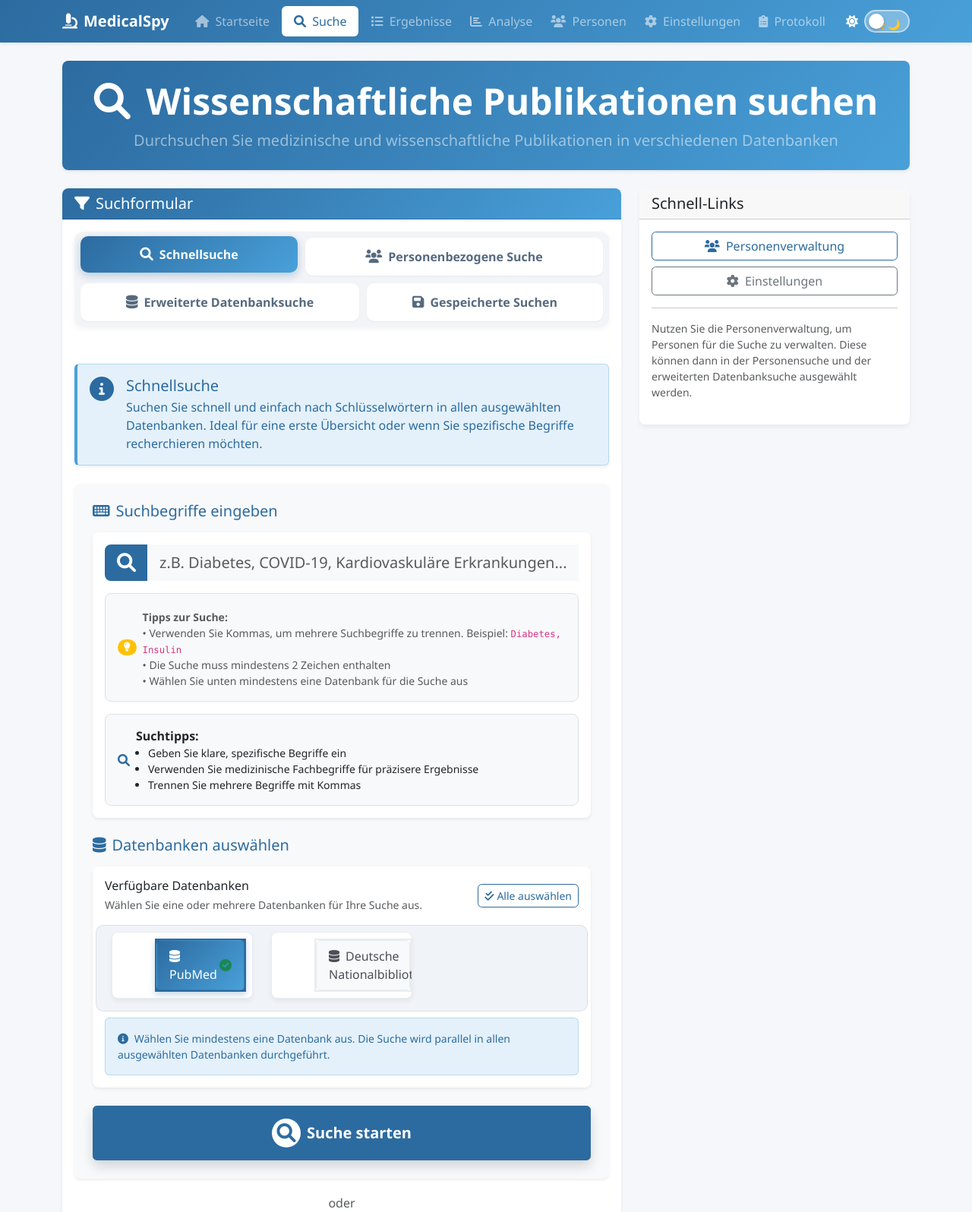
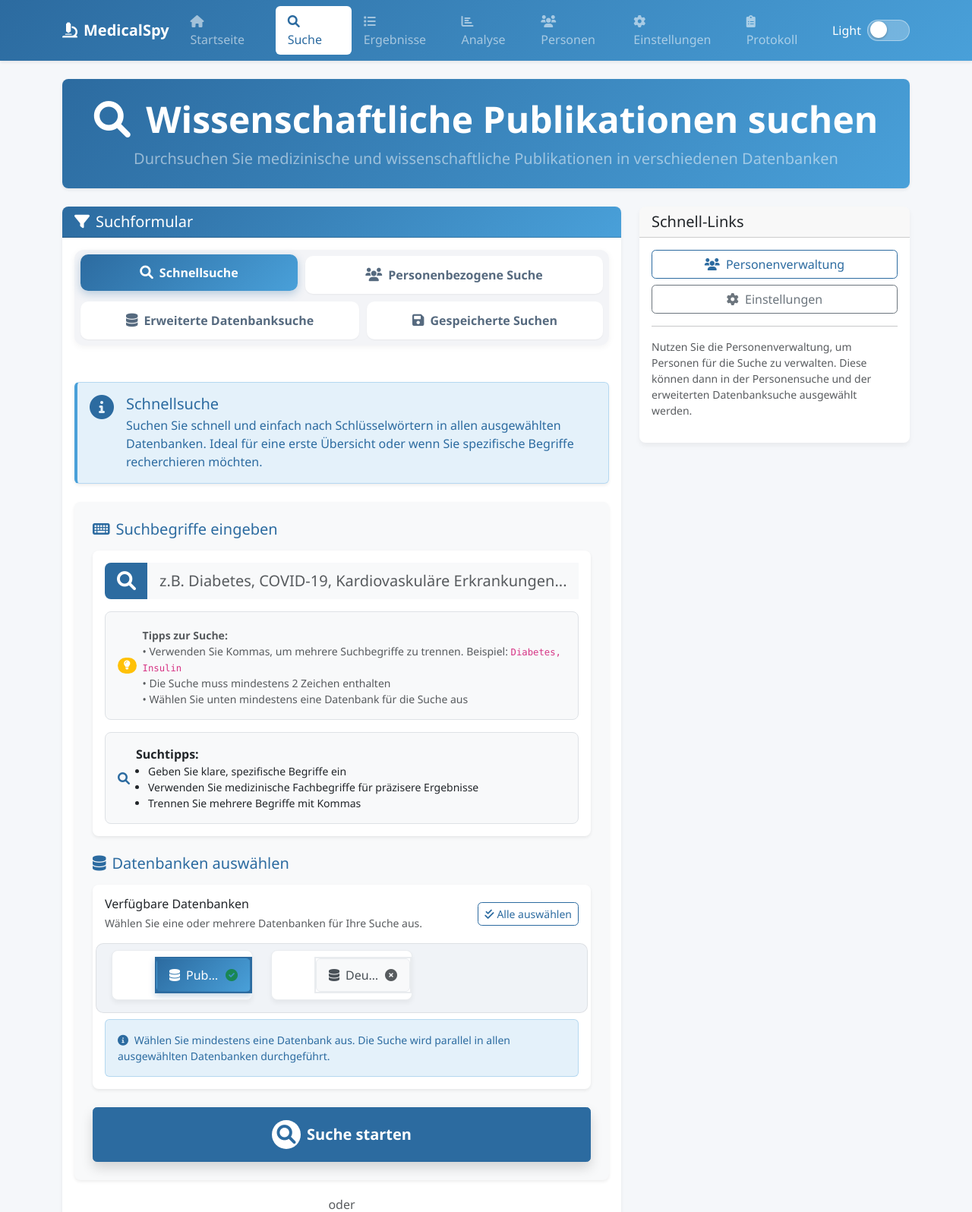
Before and after one commit to maxaufknax/Medical-Spytool, a Flask app: page /search in a window 1280 px wide. Shown: the top 1596 px of the page at 76% size. Run offline with Flask 3, Linux system fonts and the light colour scheme; data that the repository does not hold is empty; some libraries are stand-ins or nearby versions.

Commit message:
Enhance appearance of dark/light mode switch and database selection
Refactors CSS for improved dark mode support, fixes database card display issues and optimizes the theme toggle switch in base.html.

Replit-Commit-Author: Agent
Replit-Commit-Session-Id: f0724a30-0515-45a2-bb87-cf341ce91e33
Replit-Commit-Screenshot-Url: https://storage.googleapis.com/screenshot-production-us-central1/39209fe2-a590-47a4-bbba-aacba4e2c6b5/ea548eae-710c-45a4-abff-34fc386a69bc.jpg

```diff
--- a/backend/static/css/custom.css
+++ b/backend/static/css/custom.css
@@ -234,6 +302,7 @@
     border: 1px solid #e9ecef;
     overflow: hidden;
     cursor: pointer;
+    height: 100%;
 }
 
 .database-card:hover {
@@ -245,6 +314,21 @@
     transition: all 0.3s ease;
     background-color: #f8f9fa;
     border: 1px solid #e9ecef;
+    min-height: 44px;
+    display: flex;
+    align-items: center;
+    justify-content: space-between;
+    padding: 8px 12px;
+    border-radius: 6px;
+    width: 100%;
+}
+
+.database-name {
+    white-space: nowrap;
+    overflow: hidden;
+    text-overflow: ellipsis;
+    max-width: 85%;
+    font-weight: 500;
 }
 
 .database-card.selected .database-icon-container {
@@ -255,6 +339,8 @@
 
 .database-status {
     transition: all 0.2s ease;
+    flex-shrink: 0;
+    margin-left: 8px;
 }
 
 .db-selected-icon {
--- a/backend/templates/base.html
+++ b/backend/templates/base.html
@@ -80,7 +80,7 @@
             font-family: 'Segoe UI', Tahoma, Geneva, Verdana, sans-serif;
         }
 
-        /* Dark Mode Toggle Switch Styling - Neu implementiert */
+        /* Dark Mode Toggle Switch Styling - Optimiert */
         .theme-switch-wrapper {
             display: flex;
             align-items: center;
@@ -90,8 +90,8 @@
         .theme-switch {
             display: inline-block;
             position: relative;
-            width: 60px;
-            height: 30px;
+            width: 56px;
+            height: 28px;
         }
 
         .theme-switch input {
@@ -107,52 +107,72 @@
             left: 0;
             right: 0;
             bottom: 0;
-            background-color: rgba(255,255,255,0.3);
-            transition: 0.4s;
+            background-color: rgba(255,255,255,0.25);
+            transition: 0.3s;
             border-radius: 34px;
-            border: 2px solid rgba(255,255,255,0.5);
+            border: 1px solid rgba(255,255,255,0.4);
+            overflow: hidden;
         }
 
         .slider:before {
             position: absolute;
             content: "";
-            height: 20px;
-            width: 20px;
-            left: 4px;
+            height: 22px;
+            width: 22px;
+            left: 3px;
             bottom: 3px;
             background-color: white;
-            transition: 0.4s;
+            transition: 0.3s;
             border-radius: 50%;
             z-index: 2;
-            box-shadow: 0 2px 4px rgba(0,0,0,0.2);
+            box-shadow: 0 1px 3px rgba(0,0,0,0.3);
+        }
+
+        .theme-icon {
+            color: #fff;
+            position: absolute;
+            top: 50%;
+            transform: translateY(-50%);
+            font-size: 14px;
+            transition: opacity 0.3s;
+            opacity: 0.7;
         }
 
         #sun-icon {
-            position: absolute;
-            left: 10px;
-            top: 6px;
-            font-size: 14px;
-            z-index: 1;
+            left: 8px;
+            opacity: 0;
         }
 
         #moon-icon {
-            position: absolute;
-            right: 10px;
-            top: 6px;
-            font-size: 14px;
-            z-index: 1;
+            right: 8px;
+            opacity: 0;
+        }
+
+        /* Light mode - show sun icon */
+        .slider #sun-icon {
+            opacity: 0.9;
+        }
+
+        /* Dark mode - show moon icon */
+        input:checked + .slider #moon-icon {
+            opacity: 0.9;
+        }
+
+        input:checked + .slider #sun-icon {
+            opacity: 0;
         }
 
         input:checked + .slider:before {
-            transform: translateX(28px);
+            transform: translateX(27px);
         }
 
         input:focus + .slider {
-            box-shadow: 0 0 1px var(--primary-color);
+            box-shadow: 0 0 3px rgba(255,255,255,0.5);
         }
 
         input:checked + .slider {
-            background-color: #3c4b64;
+            background-color: #2c3e50;
+            border-color: rgba(255,255,255,0.2);
         }
 
         .bg-primary {
@@ -309,14 +329,14 @@
                             <i class="fas fa-clipboard-list me-1"></i> Protokoll
                         </a>
                     </li>
-                    <!-- Dark Mode Umschalter -->
-                    <li class="nav-item theme-switch-wrapper">
-                        <span class="me-2 text-white" id="theme-icon"><i class="fas fa-sun"></i></span>
-                        <label class="theme-switch" for="theme-toggle">
+                    <!-- Dark Mode Umschalter - Verbessert -->
+                    <li class="nav-item theme-switch-wrapper d-flex align-items-center">
+                        <span class="me-2 text-white d-none d-sm-block" id="theme-mode-text">Light</span>
+                        <label class="theme-switch mb-0" for="theme-toggle">
                             <input type="checkbox" id="theme-toggle">
                             <span class="slider">
-                                <span class="icon" id="sun-icon">☀️</span>
-                                <span class="icon" id="moon-icon">🌙</span>
+                                <i class="fas fa-sun theme-icon" id="sun-icon"></i>
+                                <i class="fas fa-moon theme-icon" id="moon-icon"></i>
                             </span>
                         </label>
                     </li>
@@ -418,10 +438,10 @@
             });
 
             function updateThemeIcon(isDarkMode) {
-                if (isDarkMode) {
-                    themeIcon.innerHTML = '<i class="fas fa-moon"></i>';
-                } else {
-                    themeIcon.innerHTML = '<i class="fas fa-sun"></i>';
+                // Text für den Theme-Modus aktualisieren
+                const themeText = document.getElementById('theme-mode-text');
+                if (themeText) {
+                    themeText.textContent = isDarkMode ? 'Dark' : 'Light';
                 }
 
                 // Chart.js Anpassungen für Dark Mode
--- a/backend/templates/search.html
+++ b/backend/templates/search.html
@@ -915,7 +915,7 @@
                                                     </h6>
                                                     <div class="row database-selection mb-2 p-2">
                                                         {% for db in databases %}
-                                                        <div class="col-md-6 col-lg-6 mb-2">
+                                                        <div class="col-md-6 col-lg-6 mb-3">
                                                             <div class="card h-100 database-card" data-database="{{ db }}">
                                                                 <div class="card-body p-2">
                                                                     <div class="form-check form-switch mb-0 d-flex align-items-center">
@@ -925,7 +925,8 @@
                                                                         <label class="form-check-label w-100 ms-2" for="db-person-{{ db }}">
                                                                             <div class="database-icon-container d-flex align-items-center justify-content-between p-2 px-3 rounded">
                                                                                 <div class="database-name">
-                                                                                    <i class="fas fa-database me-2"></i>{{ db }}
+                                                                                    <i class="fas fa-database me-2"></i>
+                                                                                    <span class="database-label">{{ db }}</span>
                                                                                 </div>
                                                                                 <div class="database-status">
                                                                                     <i class="fas fa-check-circle text-success db-selected-icon"></i>
```
Also changed, not shown: other parts of backend/static/css/custom.css (+82 -2 lines).
